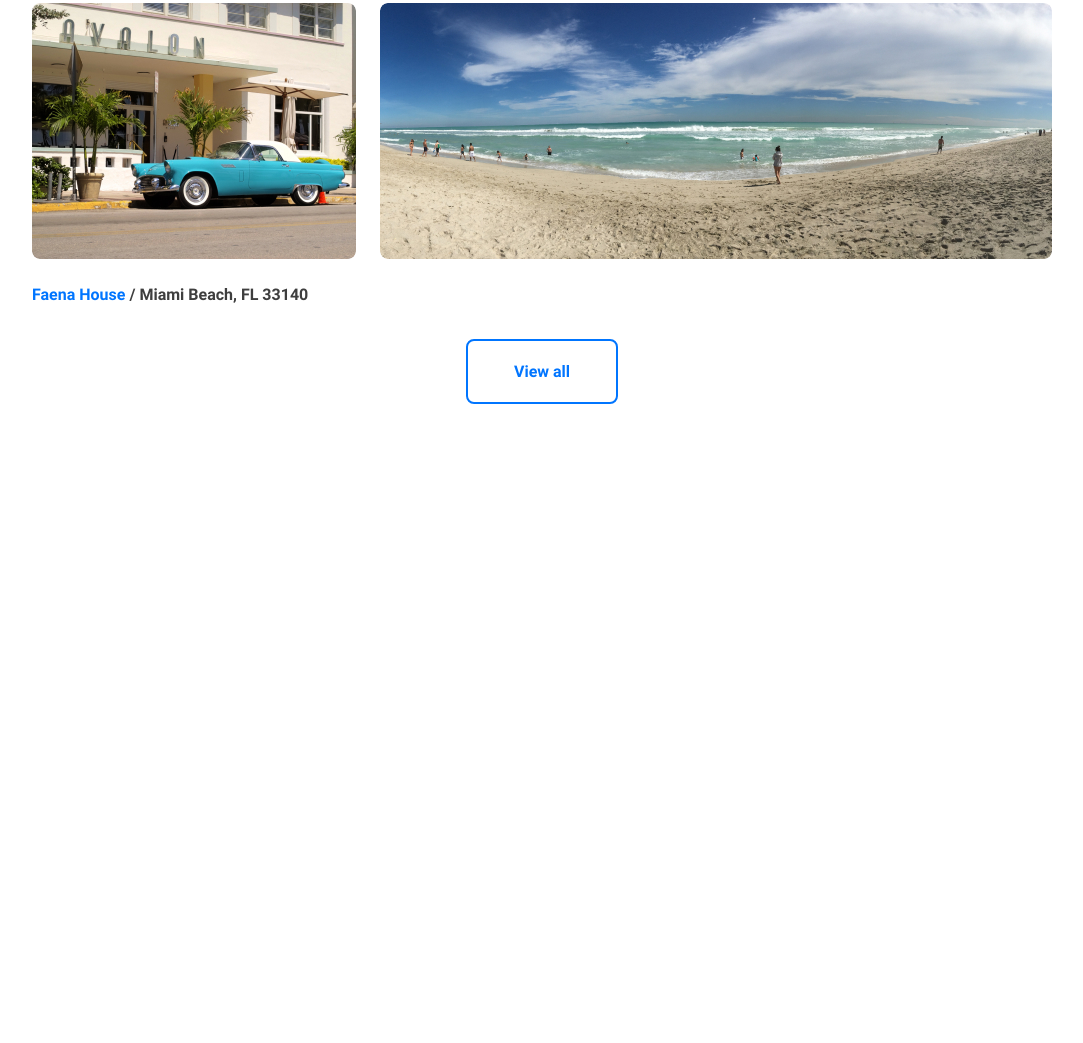
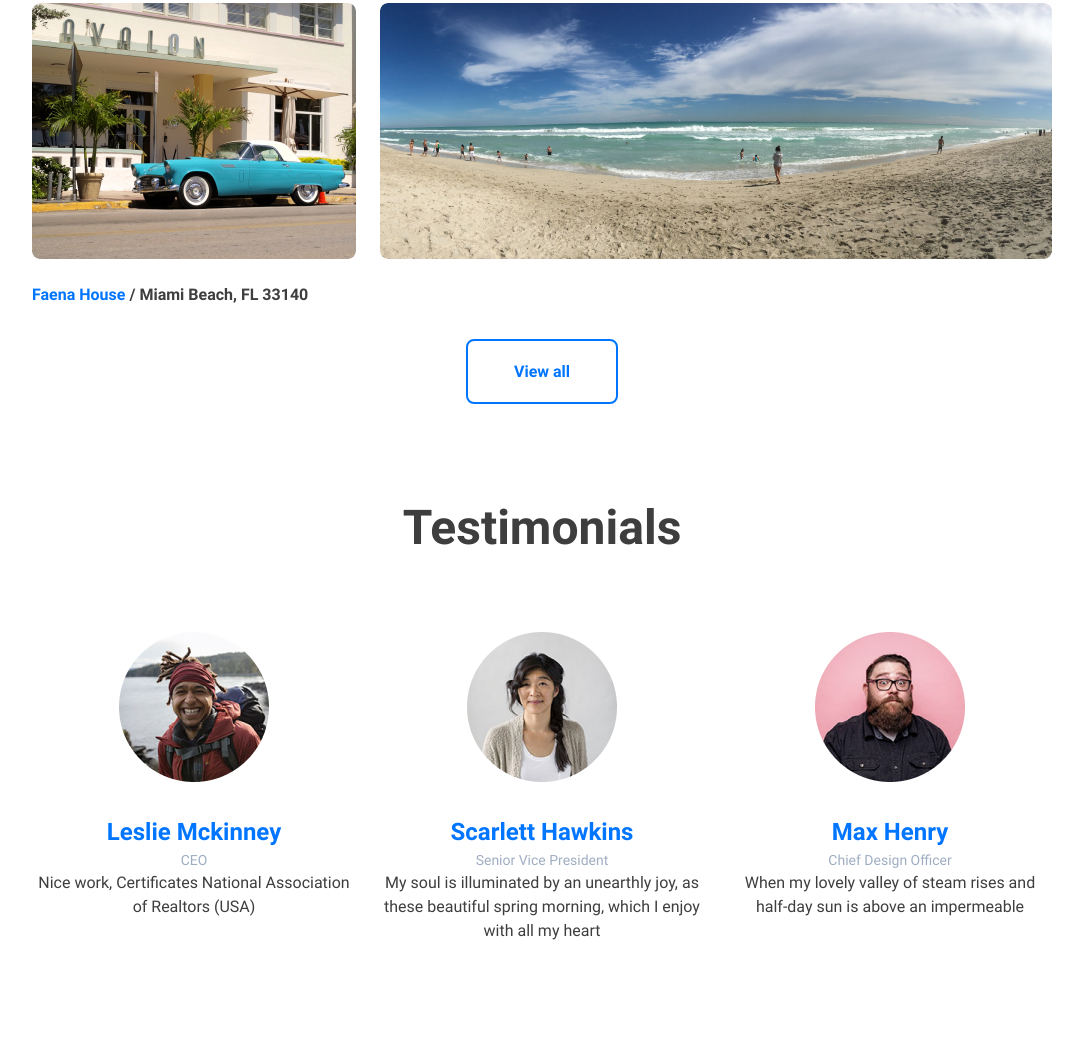
Before and after one commit to bodyguarder/miami, a website: page app/index.html in a window 1280 px wide. Shown: the part 2177-3220 px from the top of the page, without its empty margins (98-1181 px from the left). Before the commit the page ends 2681 px from the top, so only its background shows below. Drawn offline with nearby package versions, Linux system fonts and the light colour scheme; files that its build step writes are made by us from their sources; files whose address does not match are found by name.

Commit message:
finish recall-section

```diff
--- a/app/index.html
+++ b/app/index.html
@@ -176,6 +176,48 @@
         <button class="miami-gallery__button button" type="button">View all</button>
       </div>
     </section>
+
+    <section class="recall-section">
+      <div class="recall-section__container container">
+        <h2 class="recall-section__title title">Testimonials</h2>
+
+        <ul class="recall-section__list">
+          <li class="recall-section__item">
+            <img class="recall-section__img" src="images/sections/recall-section/ceo.jpg" width="150" height="150" alt="client photo">
+
+            <h3 class="recal-section__subtitle subtitle">Leslie Mckinney</h3>
+
+            <span class="recall-section__position">CEO</span>
+
+            <p class="recall-section__text">Nice work, Certificates National Association of Realtors (USA)</p>
+          </li>
+
+          <li class="recall-section__item">
+            <img class="recall-section__img" src="images/sections/recall-section/senior.jpg" width="150" height="150"
+              alt="client photo">
+
+            <h3 class="recal-section__subtitle subtitle">Scarlett Hawkins</h3>
+
+            <span class="recall-section__position">Senior Vice President</span>
+
+            <p class="recall-section__text">My soul is illuminated by an unearthly joy, as these beautiful spring
+              morning, which I enjoy with all my heart</p>
+          </li>
+
+          <li class="recall-section__item">
+            <img class="recall-section__img" src="images/sections/recall-section/chief.jpg" width="150" height="150"
+              alt="client photo">
+
+            <h3 class="recal-section__subtitle subtitle">Max Henry</h3>
+
+            <span class="recall-section__position">Chief Design Officer</span>
+
+            <p class="recall-section__text">When my lovely valley of steam rises and half-day sun is above an
+              impermeable</p>
+          </li>
+        </ul>
+      </div>
+    </section>
   </main>
 
   <script src="js/main.min.js"></script>
--- a/app/scss/common/vars.scss
+++ b/app/scss/common/vars.scss
@@ -4,6 +4,7 @@ $blue-100: #0075FF;
 $blue-200: #005ECC;
 $blue-300: #2E6EB7;
 $white: #FFFFFF;
+$grey-100: #9FADC2;
 
 $md1: 1200px;
 $md2: 992px;
--- a/app/scss/sections/miami-gallery.scss
+++ b/app/scss/sections/miami-gallery.scss
@@ -1,6 +1,4 @@
 .miami-gallery {
-  padding-bottom: 100px;
-
   &__container {
     text-align: center;
   }
--- /dev/null
+++ b/app/scss/sections/recall-section.scss
@@ -0,0 +1,42 @@
+.recall-section {
+  padding: 100px 0;
+
+  @include media-4 {
+    padding: 60px 0;
+  }
+
+  &__list {
+    display: flex;
+    align-items: baseline;
+    justify-content: space-between;
+    gap: 24px;
+
+    @include media-3 {
+      flex-direction: column;
+      align-items: center;
+    }
+  }
+
+  &__item {
+    max-width: 324px;
+    width: 100%;
+    display: flex;
+    flex-direction: column;
+    align-items: center;
+    justify-content: center;
+    text-align: center;
+  }
+
+  &__img {
+    margin-bottom: 32px;
+  }
+
+  &__subtitle {
+    margin-bottom: 4px;
+  }
+
+  &__position {
+    font-size: 14px;
+    color: $grey-100;
+  }
+}
--- a/app/scss/style.scss
+++ b/app/scss/style.scss
@@ -8,6 +8,7 @@
 @import 'sections/header'; //хэдер
 @import 'sections/miami-estate'; //секция недвижимость майами
 @import 'sections/miami-gallery'; //секция галлерея
+@import 'sections/recall-section'; //секция отзывов
 
 @import 'components/menu-button'; //кнопка открытия навигационного меню
 
```
Also changed, not shown: app/images/sections/recall-section/ceo.jpg (added), app/images/sections/recall-section/chief.jpg (added), app/images/sections/recall-section/senior.jpg (added).
